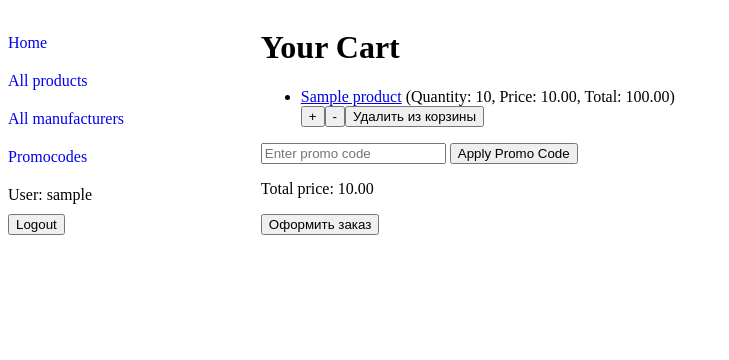
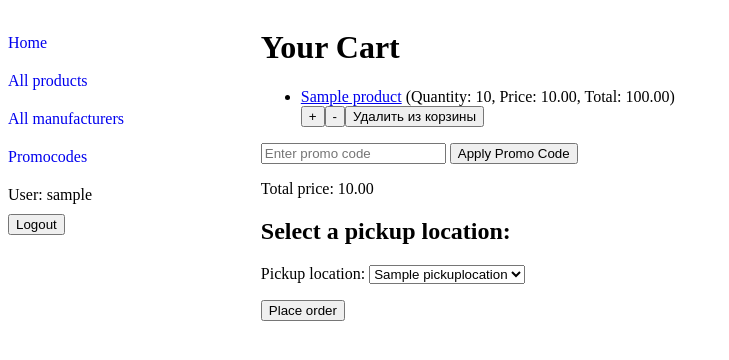
Before and after one commit to karina-timoshevich/IGI_new_name, a Django app: page /onlineshop/cart/ in a window 1280 px wide. Shown: the top 360 px of the page, without its empty margins (0-729 px from the left). Run offline with Django 5.2, Linux system fonts and the light colour scheme; a user stored in the database is signed in; tables that the repository leaves empty hold one stand-in row (values such as "Sample post").

Commit message:
update place order from cart

```diff
--- a/IGI/LR5/LabRab5_IGI/onlineshop/admin.py
+++ b/IGI/LR5/LabRab5_IGI/onlineshop/admin.py
@@ -54,7 +54,7 @@ class OrderAdmin(admin.ModelAdmin):
     client_username.short_description = 'Client Username'  # Sets column header in admin panel
 
     def save_model(self, request, obj, form, change):
-        obj.total_price = sum(product.price for product in obj.products.all())
+        obj.total_price = sum(product.product.price for product in obj.products.all())
         super().save_model(request, obj, form, change)
 
 
--- a/IGI/LR5/LabRab5_IGI/onlineshop/forms.py
+++ b/IGI/LR5/LabRab5_IGI/onlineshop/forms.py
@@ -28,9 +28,9 @@ class OrderForm(forms.ModelForm):
         model = Order
         fields = ['pickup_location']
         widgets = {
-            'pickup_location': forms.RadioSelect()
+            'pickup_location': forms.Select(attrs={'class': 'form-control'}),
         }
 
     def __init__(self, *args, **kwargs):
-        super().__init__(*args, **kwargs)
-        self.fields['pickup_location'].queryset = PickupLocation.objects.all()
+        super(OrderForm, self).__init__(*args, **kwargs)
+        self.fields['pickup_location'].empty_label = None
--- a/IGI/LR5/LabRab5_IGI/onlineshop/models.py
+++ b/IGI/LR5/LabRab5_IGI/onlineshop/models.py
@@ -107,6 +107,13 @@ class ProductInstance(models.Model):
         """
         return '%s (%s)' % (self.id, self.product.name)
 
+class PickupLocation(models.Model):
+    name = models.CharField(max_length=200)
+    address = models.CharField(max_length=200)
+
+    def __str__(self):
+        return self.name
+
 
 class PromoCode(models.Model):
     code = models.CharField(max_length=10)
@@ -124,6 +131,7 @@ class Order(models.Model):
     order_date = models.DateTimeField(auto_now_add=True)
     total_price = models.DecimalField(max_digits=10, decimal_places=2, default=0.0)
     promo_code = models.ForeignKey(PromoCode, on_delete=models.SET_NULL, null=True, blank=True)  # new field
+    pickup_location = models.ForeignKey(PickupLocation, on_delete=models.SET_NULL, null=True, blank=True)
 
     LOAN_STATUS = (
         ('p', 'Processing'),
@@ -178,11 +186,3 @@ class Cart(models.Model):
             total_price *= (1 - self.promo_code.discount / 100)
         self.total_price = total_price
         self.save()
-
-
-class PickupLocation(models.Model):
-    name = models.CharField(max_length=200)
-    address = models.CharField(max_length=200)
-
-    def __str__(self):
-        return self.name
--- a/IGI/LR5/LabRab5_IGI/onlineshop/templates/onlineshop/order_detail.html
+++ b/IGI/LR5/LabRab5_IGI/onlineshop/templates/onlineshop/order_detail.html
@@ -6,6 +6,8 @@
   <p><strong>Date:</strong> {{ order.order_date }}</p>
   <p><strong>Total Price:</strong> {{ order.total_price }}</p>
   <p><strong>Status:</strong> {{ order.get_status_display }}</p>
+  <p><strong>Pickup Location:</strong> {{ order.pickup_location.name }}</p>  <!-- Change this line -->
+  <p><strong>Pickup Address:</strong> {{ order.pickup_location.address }}</p>  <!-- Add this line -->
 
   <h2>Products:</h2>
   {% if order.products.all %}
--- a/IGI/LR5/LabRab5_IGI/onlineshop/templates/onlineshop/user_cart.html
+++ b/IGI/LR5/LabRab5_IGI/onlineshop/templates/onlineshop/user_cart.html
@@ -1,3 +1,4 @@
+
 {% extends "base_generic.html" %}
 
 {% block content %}
@@ -33,10 +34,12 @@
     </form>
 
     <p>Total price: {{ cart.total_price }}</p>
-    <form action="{% url 'create-order' %}" method="post">
+      <form method="post" action="{% url 'create-order' %}">
         {% csrf_token %}
-        <input type="submit" value="Оформить заказ">
-    </form>
+        <h2>Select a pickup location:</h2>
+        {{ form.as_p }}
+        <button type="submit">Place order</button>
+      </form>
     {% else %}
         <p>Your cart is empty.</p>
     {% endif %}
--- a/IGI/LR5/LabRab5_IGI/onlineshop/views.py
+++ b/IGI/LR5/LabRab5_IGI/onlineshop/views.py
@@ -133,7 +133,7 @@ from django.contrib.auth.decorators import permission_required
 from django.shortcuts import get_object_or_404
 from django.http import HttpResponseRedirect
 from django.urls import reverse
-from .forms import OrderStatusForm, RegisterForm
+from .forms import OrderStatusForm, RegisterForm, OrderForm
 from .models import Order
 
 
@@ -211,6 +211,11 @@ class CartView(LoginRequiredMixin, DetailView):
         cart, created = Cart.objects.get_or_create(client=client)
         return cart
 
+    def get_context_data(self, **kwargs):
+        context = super().get_context_data(**kwargs)
+        context['form'] = OrderForm()
+        return context
+
 
 from django.shortcuts import redirect
 from .models import Order
@@ -240,17 +245,32 @@ def create_order(request):
     cart = Cart.objects.get(client=client)  # Get the cart from the database again
     total_price = cart.total_price  # Save the total_price before clearing the cart
     promo_code = cart.promo_code  # Save the promo code before clearing the cart
-    order = Order(client=client)
-    order.total_price = total_price  # Use the saved total_price
-    order.promo_code = promo_code  # Use the saved promo code
-    order.save()
-    for product_instance in cart.products.all():
-        order.products.add(product_instance)
-    cart.products.clear()
-    cart.update_total_price()  # Update the total_price in the cart after clearing the products
-    cart.promo_code = None  # Clear the promo code in the cart
-    cart.save()
-    return redirect('my-orders')
+    default_discount = PromoCode.objects.first()
+
+    if request.method == 'POST':
+        form = OrderForm(request.POST)
+        if form.is_valid():
+            order = form.save(commit=False)
+            order.client = client
+            order.total_price = total_price  # Use the saved total_price
+            if promo_code:
+                order.promo_code = promo_code  # Use the entered promo code
+            else:
+                order.discount = default_discount  # Use the default discount if no promo code was entered
+            order.save()
+            for product_instance in cart.products.all():
+                order.products.add(product_instance)
+            cart.products.clear()
+            cart.update_total_price()  # Update the total_price in the cart after clearing the products
+            cart.promo_code = None  # Clear the promo code in the cart
+            cart.save()
+            return redirect('my-orders')
+        else:
+            messages.error(request, 'Please select a pickup location.')
+    else:
+        form = OrderForm()
+
+    return render(request, 'onlineshop/user_cart.html', {'form': form, 'cart': cart})
 
 
 @login_required
```
Also changed, not shown: IGI/LR5/LabRab5_IGI/onlineshop/migrations/0026_order_pickup_location.py (added).
